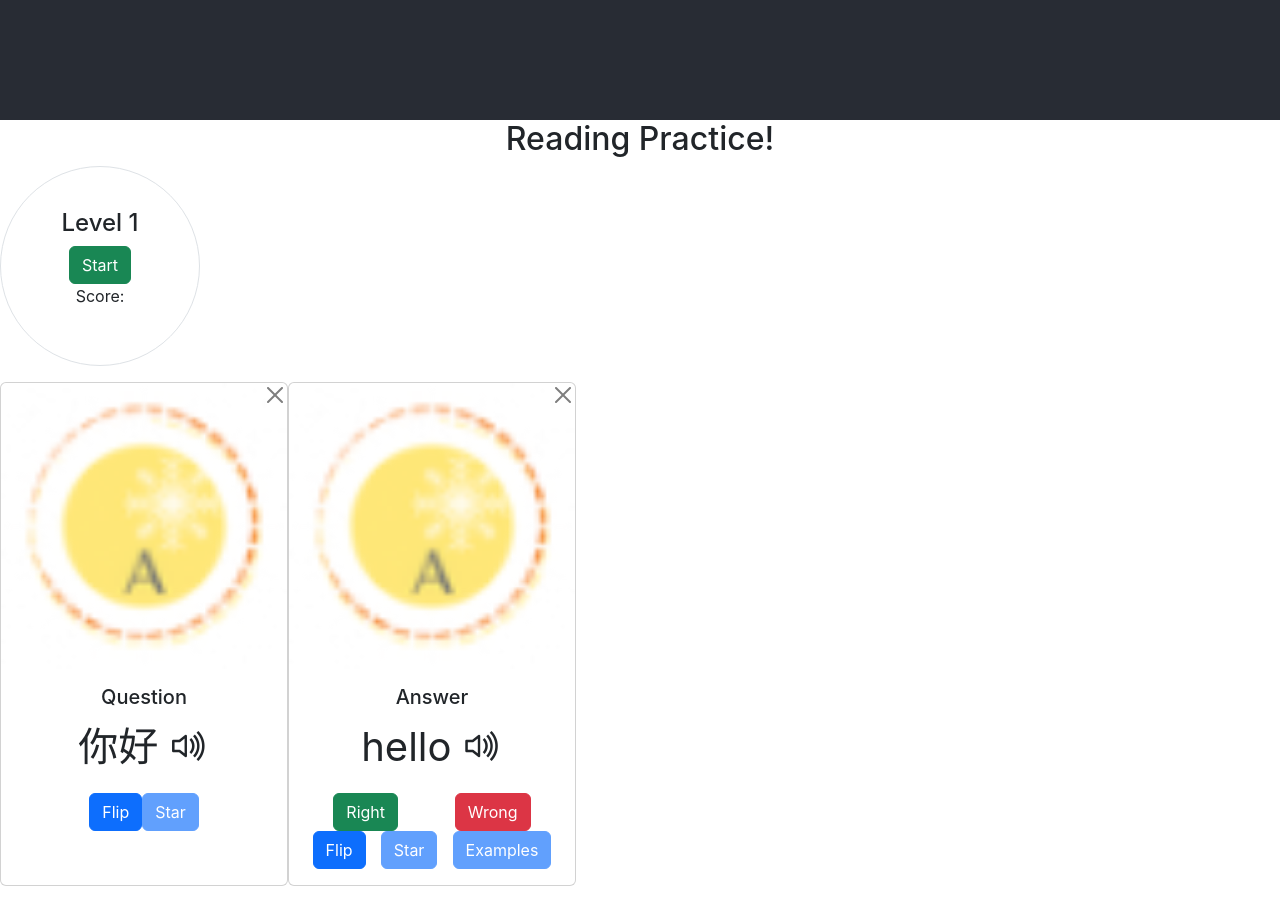
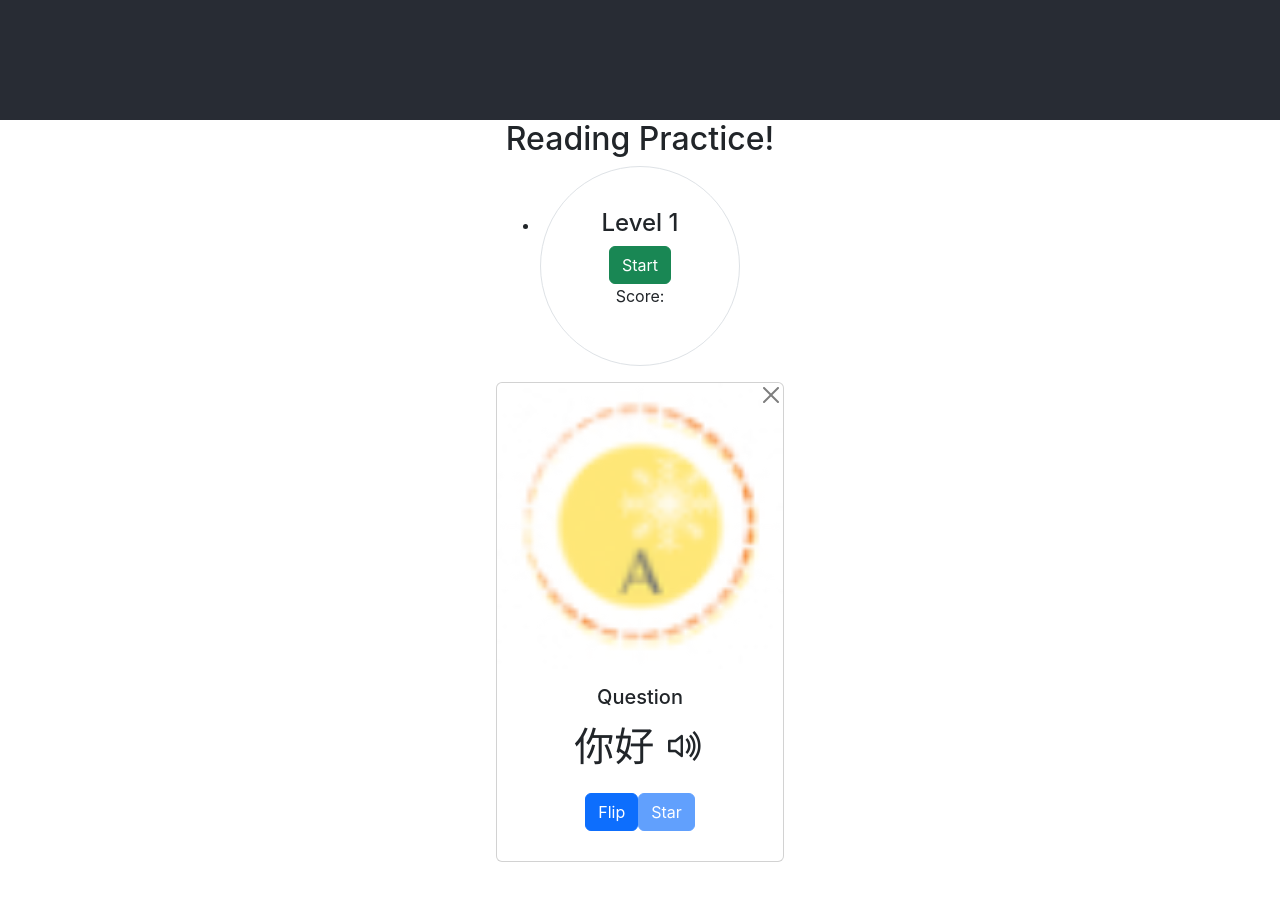
Before and after one commit to wint3rsun/flashcard-app, a React (Create React App) app in the folder client/: page / in a window 1280 px wide. Shown: the part 680-1600 px from the top of the page. Built offline with nearby package versions, Linux system fonts and the light colour scheme.

Commit message:
add flipcard functionality to flashcard

```diff
--- a/client/src/components/Reading/Reading.css
+++ b/client/src/components/Reading/Reading.css
@@ -1,4 +1,54 @@
+.reading-section {
+  display: flex;
+  flex-direction: column;
+  align-items: center;
+}
+
 .lvl-section {
   width: 200px;
   height: 200px;
 }
+
+/*Flashcard css below*/
+
+/* The flip card container*/
+.flip-card {
+  background-color: transparent;
+  width: 18rem;
+  height: 60vh;
+  perspective: 1000px;
+}
+
+/* This container is needed to position the front and back side */
+.flip-card-inner {
+  position: relative;
+  width: 100%;
+  height: 100%;
+  text-align: center;
+  transition: transform 0.8s;
+  transform-style: preserve-3d;
+}
+
+/* Do a horizontal flip*/
+.flip .flip-card-inner {
+  transform: rotateY(180deg);
+}
+
+/* Position the front and back side */
+.flip-card-front, .flip-card-back {
+  position: absolute;
+  width: 100%;
+  height: 100%;
+  -webkit-backface-visibility: hidden; /* Safari */
+  backface-visibility: hidden;
+}
+
+/* Style the front side */
+/* .flip-card-front {
+
+} */
+
+/* Style the back side */
+.flip-card-back {
+  transform: rotateY(180deg);
+}
--- a/client/src/components/Reading/Reading.jsx
+++ b/client/src/components/Reading/Reading.jsx
@@ -3,6 +3,7 @@ import "./Reading.css"
 export default function Reading() {
   const flashcard = {
     1:{
+      id: 1,
       side1: "你好",
       side2: "hello",
       img: ""
@@ -13,8 +14,9 @@ export default function Reading() {
     alert("flashcard button clicked");
   }
 
-  const flipFlashcard = () => {
-    alert("flip flip flip");
+  const flipFlashcard = (id) => {
+    const element = document.getElementById(`${id}`);
+    element.classList.toggle('flip');
   }
 
   const quitRound = () => {
@@ -33,17 +35,19 @@ export default function Reading() {
         </li>
       </ul>
       <section className="flashcards d-flex">
-        <div className="card position-relative" style={{width: "18rem"}}>
+        <div id={flashcard[1].id} className="flip-card">
+          <div className="flip-card-inner">
+            <div className="card flip-card-front">
               <button onClick={quitRound} type="button" className="btn-close position-absolute top-0 end-0" aria-label="Close"></button>
               <img src="logo57.png" className="card-img-top" alt="logo"/>
               <div className="card-body">
                 <h5 className="card-title">Question</h5>
                 <p className="card-text fs-1">{flashcard[1].side1} <i className="bi bi-volume-up"></i> </p>
-            <button onClick={flipFlashcard} className="btn btn-primary">Flip</button>
+                <button onClick={()=>flipFlashcard(flashcard[1].id)} className="btn btn-primary">Flip</button>
                 <button className="btn btn-primary disabled">Star</button>
               </div>
             </div>
-        <div className="card position-relative" style={{width: "18rem"}}>
+            <div className="card flip-card-back">
               <button onClick={quitRound} type="button" className="btn-close position-absolute top-0 end-0" aria-label="Close"></button>
               <img src="logo57.png" className="card-img-top" alt="logo"/>
               <div className="card-body">
@@ -54,9 +58,11 @@ export default function Reading() {
                   <button className="btn btn-danger">Wrong</button>
                 </div>
                 <div className="d-flex justify-content-around">
-              <button onClick={flipFlashcard} className="btn btn-primary">Flip</button>
+                  <button onClick={()=>flipFlashcard(flashcard[1].id)} className="btn btn-primary">Flip</button>
                   <button className="btn btn-primary disabled">Star</button>
                   <button className="btn btn-primary disabled">Examples</button>
+                </div>
+              </div>
             </div>
           </div>
         </div>
```
Lines whose indentation alone changed are shown as unchanged.
